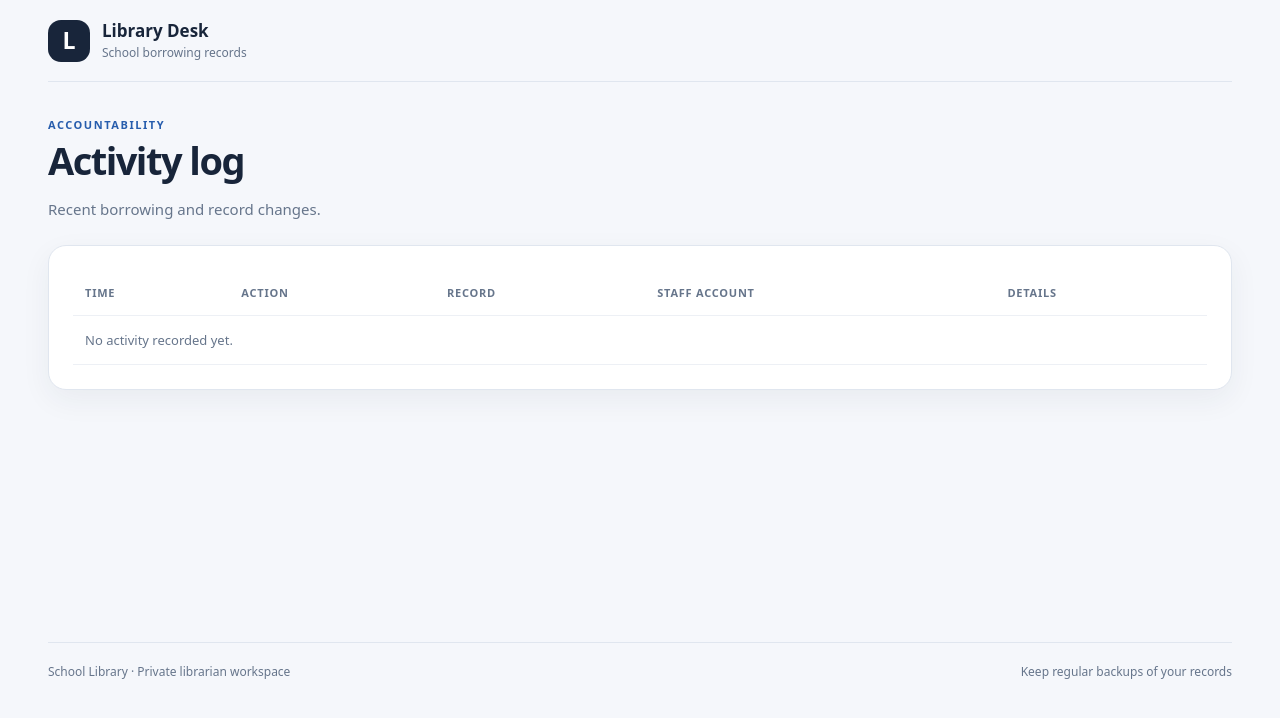
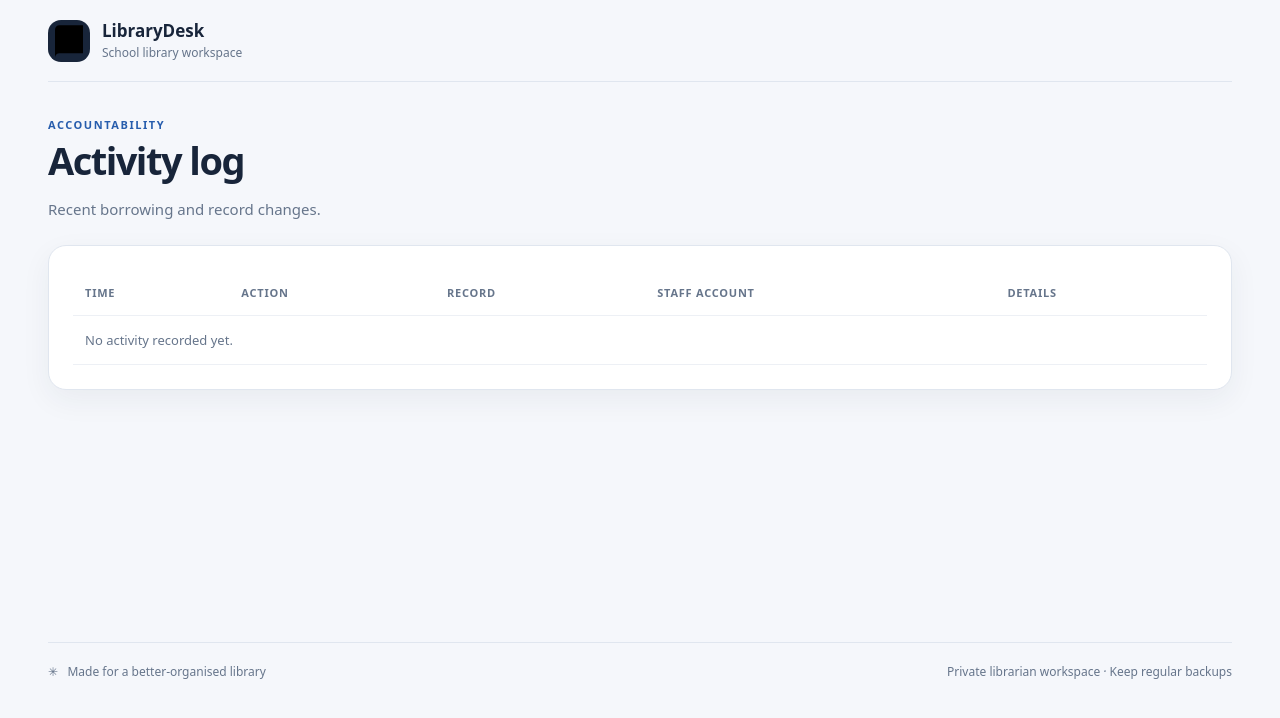
Before and after one commit to DevAstrro/LibrarySystem, a Python web app: template templates/audit.html in a window 1280 px wide. Shown: the top 718 px of the page. Run offline with Jinja, Linux system fonts and the light colour scheme; the template is opened without the code that fills it, so the values that code supplies are empty.

Commit message:
Refresh base layout with polished glass UI

```diff
--- a/templates/base.html
+++ b/templates/base.html
@@ -1,5 +1,39 @@
 <!doctype html>
-<html lang="en"><head><meta charset="utf-8"><meta name="viewport" content="width=device-width,initial-scale=1"><meta name="theme-color" content="#17243a"><title>{% block title %}Library Desk{% endblock %} · School Library</title><link rel="stylesheet" href="{{ url_for('static', filename='style.css') }}"><script defer src="{{ url_for('static', filename='app.js') }}"></script></head>
-<body><div class="app-shell"><header class="topbar"><a class="brand" href="{{ url_for('dashboard') if session.get('user_id') else url_for('login') }}"><span class="brand-mark">L</span><span><strong>Library Desk</strong><small>School borrowing records</small></span></a>
-{% if session.get('user_id') %}<nav class="top-nav"><a href="{{ url_for('dashboard') }}">Overview</a><a href="{{ url_for('loans') }}">Records</a><a href="{{ url_for('audit') }}">Activity</a></nav><div class="top-user"><span>{{ session.get('username','Librarian') }}</span><form method="post" action="{{ url_for('logout') }}"><input type="hidden" name="csrf_token" value="{{ csrf_token() }}"><button class="button button-quiet button-small" type="submit">Sign out</button></form></div>{% endif %}</header><main class="main-content">
-{% with messages = get_flashed_messages(with_categories=true) %}{% if messages %}<div class="flash-stack">{% for category,message in messages %}<div class="flash flash-{{ category }}">{{ message }}</div>{% endfor %}</div>{% endif %}{% endwith %}{% block content %}{% endblock %}</main><footer class="footer">School Library · Private librarian workspace <span>Keep regular backups of your records</span></footer></div></body></html>
+<html lang="en">
+<head>
+  <meta charset="utf-8">
+  <meta name="viewport" content="width=device-width,initial-scale=1">
+  <meta name="theme-color" content="#0b1020">
+  <meta name="description" content="A calm, secure workspace for school library borrowing records.">
+  <title>{% block title %}Library Desk{% endblock %} · School Library</title>
+  <link rel="preconnect" href="https://fonts.googleapis.com">
+  <link rel="preconnect" href="https://fonts.gstatic.com" crossorigin>
+  <link href="https://fonts.googleapis.com/css2?family=DM+Sans:wght@400;500;600;700&family=Manrope:wght@400;500;600;700;800&display=swap" rel="stylesheet">
+  <link rel="stylesheet" href="{{ url_for('static', filename='style.css') }}">
+  <script defer src="{{ url_for('static', filename='app.js') }}"></script>
+</head>
+<body>
+  <div class="ambient ambient-one"></div><div class="ambient ambient-two"></div>
+  <div class="app-shell">
+    <header class="topbar">
+      <a class="brand" href="{{ url_for('dashboard') if session.get('user_id') else url_for('login') }}">
+        <span class="brand-mark"><svg viewBox="0 0 24 24" aria-hidden="true"><path d="M4 5.5A2.5 2.5 0 0 1 6.5 3H20v16H6.5A2.5 2.5 0 0 0 4 21.5z"/><path d="M4 5.5v16M8 7h8M8 11h7"/></svg></span>
+        <span class="brand-copy"><strong>Library<span>Desk</span></strong><small>School library workspace</small></span>
+      </a>
+      {% if session.get('user_id') %}
+      <nav class="top-nav" aria-label="Main navigation">
+        <a class="{% if request.endpoint == 'dashboard' %}active{% endif %}" href="{{ url_for('dashboard') }}"><span>⌂</span> Overview</a>
+        <a class="{% if request.endpoint in ['loans','new_loan','loan_detail','edit_loan'] %}active{% endif %}" href="{{ url_for('loans') }}"><span>▤</span> Records</a>
+        <a class="{% if request.endpoint == 'audit' %}active{% endif %}" href="{{ url_for('audit') }}"><span>◷</span> Activity</a>
+      </nav>
+      <div class="top-user"><span class="avatar">{{ current_username[:1]|upper }}</span><span class="user-name"><strong>{{ current_username }}</strong><small>Librarian</small></span><form method="post" action="{{ url_for('logout') }}"><input type="hidden" name="csrf_token" value="{{ csrf_token() }}"><button class="button button-quiet button-small" type="submit" aria-label="Sign out">↗</button></form></div>
+      {% endif %}
+    </header>
+    <main class="main-content">
+      {% with messages = get_flashed_messages(with_categories=true) %}{% if messages %}<div class="flash-stack" role="status">{% for category,message in messages %}<div class="flash flash-{{ category }}"><span class="flash-mark">{% if category == 'success' %}✓{% else %}!{% endif %}</span>{{ message }}</div>{% endfor %}</div>{% endif %}{% endwith %}
+      {% block content %}{% endblock %}
+    </main>
+    <footer class="footer"><span>✳ &nbsp; Made for a better-organised library</span><span>Private librarian workspace <i>·</i> Keep regular backups</span></footer>
+  </div>
+</body>
+</html>
```
